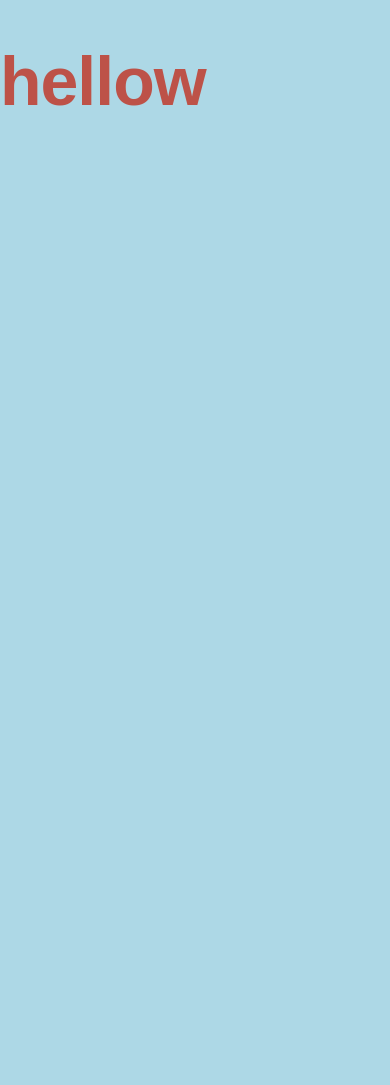
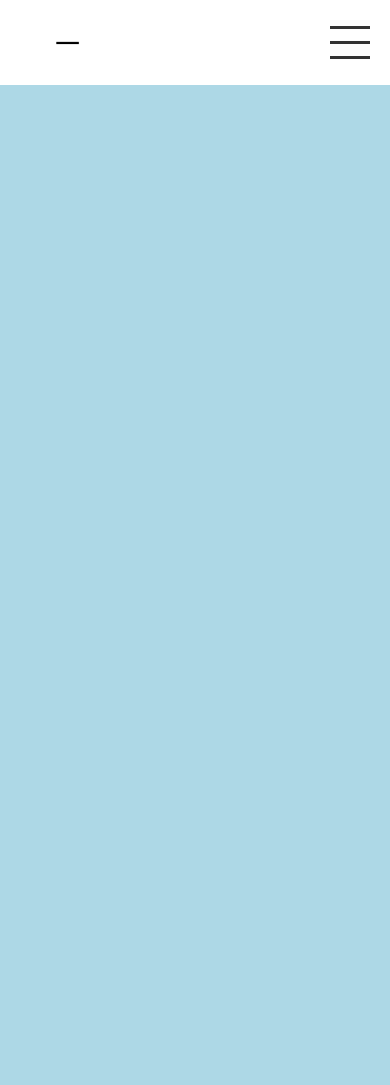
Before and after one commit to sickgraph/design-code, a Jekyll site: the page built from index.html, in a window 390 px wide. Built offline with Jekyll 4.4.1, drawn with Linux system fonts in a browser that asks for light colours; Markdown is read by kramdown in place of the engine named in the settings; before the commit the page ends 900 px from its top, so only the background shows below that.

Commit message:
Header navigation

```diff
--- /dev/null
+++ b/_includes/header.html
@@ -0,0 +1,34 @@
+<div class="mobile-nav">
+  <ul>
+    <li><a href="#about">About</a></li>
+    <li><a href="#youtube">Youtube</a></li>
+    <li><a href="#mentoring">Mentoring</a></li>
+    <li><a href="#articles">Articles</a></li>
+    <li><a href="#vine">Vine</a></li>
+    <li><a href="#design">Design</a></li>
+    <li><a href="#notes">Notes</a></li>
+    <li><a href="#contacts">Contacts</a></li>
+  </ul>
+</div>
+
+<header>
+  <div class="header-position">
+    <h1 class="logo">Filippo Donisi</h1>
+    <nav class="site-nav">
+      <ul>
+        <li><a href="#about">About</a></li>
+        <li><a href="#youtube">Youtube</a></li>
+        <li><a href="#mentoring">Mentoring</a></li>
+        <li><a href="#articles">Articles</a></li>
+        <li><a href="#vine">Vine</a></li>
+        <li><a href="#design">Design</a></li>
+        <li><a href="#notes">Notes</a></li>
+        <li><a href="#contacts">Contacts</a></li>
+      </ul>
+    </nav>
+    <a href="mailto:#" class="email-link">email me</a>
+    <div class="mobile-nav-toggle">
+      <span></span>
+    </div>
+  </div>
+</header>
--- a/assets/css/base/_base.scss
+++ b/assets/css/base/_base.scss
@@ -1,4 +1,6 @@
 // Typography
+@import url(https://fonts.googleapis.com/css?family=Open+Sans:400,600,300,400italic,600italic);
+
 
 .gigantic, .huge, .large, .bigger, .big,
 h1, h2, h3, h4, h5, h6 {
--- a/assets/css/main.css
+++ b/assets/css/main.css
@@ -4,6 +4,7 @@
  * 2. Prevent iOS text size adjust after orientation change, without disabling
  *    user zoom.
  */
+@import url(https://fonts.googleapis.com/css?family=Open+Sans:400,600,300,400italic,600italic);
 html {
   font-family: sans-serif;
   /* 1 */
@@ -437,3 +438,149 @@
   color: #2E2D33;
   -webkit-font-smoothing: antialiased;
   -webkit-text-size-adjust: 100%; }
+
+.home-wrap header {
+  width: 135px;
+  background: white;
+  padding: 30px 0; }
+  .home-wrap header .header-position {
+    position: fixed;
+    top: 30px;
+    left: 0;
+    bottom: 30px;
+    width: 135px;
+    display: -webkit-box;
+    display: -webkit-flex;
+    display: -ms-flexbox;
+    display: flex;
+    -webkit-box-orient: vertical;
+    -webkit-box-direction: normal;
+    -webkit-flex-direction: column;
+        -ms-flex-direction: column;
+            flex-direction: column;
+    -webkit-box-pack: justify;
+    -webkit-justify-content: space-between;
+        -ms-flex-pack: justify;
+            justify-content: space-between; }
+  .home-wrap header .logo {
+    overflow: hidden;
+    text-indent: 101%;
+    white-space: nowrap;
+    max-width: 135px;
+    background-image: url("/assets/img/mdash.png");
+    background-repeat: no-repeat;
+    background-position: center;
+    background-size: contain;
+    height: 80px;
+    padding: 0;
+    margin: 0; }
+  .home-wrap header .site-nav ul {
+    list-style: none;
+    margin: 20px 0;
+    padding: 0 20px 0 0;
+    text-align: right; }
+    .home-wrap header .site-nav ul li {
+      margin-bottom: 10px; }
+      .home-wrap header .site-nav ul li:last-child {
+        margin-bottom: 0; }
+  .home-wrap header .email-link {
+    display: block;
+    text-align: right;
+    padding: 0 20px 0 0; }
+  .home-wrap header .mobile-nav-toggle {
+    display: none;
+    width: 40px;
+    height: 40px;
+    margin-right: 20px;
+    -webkit-box-align: center;
+    -webkit-align-items: center;
+        -ms-flex-align: center;
+            align-items: center;
+    cursor: pointer; }
+    .home-wrap header .mobile-nav-toggle span, .home-wrap header .mobile-nav-toggle span:before, .home-wrap header .mobile-nav-toggle span:after {
+      content: "";
+      display: block;
+      height: 3px;
+      width: 100%;
+      background: #333;
+      position: relative;
+      -webkit-transition: all 0.3s ease-in-out;
+              transition: all 0.3s ease-in-out; }
+    .home-wrap header .mobile-nav-toggle span:before {
+      top: 15px; }
+    .home-wrap header .mobile-nav-toggle span:after {
+      top: -18px; }
+    .home-wrap header .mobile-nav-toggle.is-open span {
+      background: transparent; }
+    .home-wrap header .mobile-nav-toggle.is-open span:before,
+    .home-wrap header .mobile-nav-toggle.is-open span:after {
+      -webkit-transform-origin: center;
+              transform-origin: center;
+      -webkit-transform: rotate(45deg);
+              transform: rotate(45deg);
+      top: 0; }
+    .home-wrap header .mobile-nav-toggle:hover span:after {
+      -webkit-transform: rotate(-45deg);
+              transform: rotate(-45deg);
+      top: -2px; }
+
+.home-wrap .mobile-nav {
+  display: none;
+  position: absolute;
+  width: 100%;
+  background: white;
+  padding: 30px 0 20px;
+  -webkit-transform: translateY(-100%);
+          transform: translateY(-100%);
+  -webkit-transition: all 0.3s ease-in-out;
+          transition: all 0.3s ease-in-out; }
+  .home-wrap .mobile-nav ul {
+    list-style: none;
+    margin: 0;
+    padding: 0; }
+  .home-wrap .mobile-nav li {
+    text-align: center;
+    margin-bottom: 10px; }
+
+@media (max-width: 775px) {
+  .home-wrap header {
+    width: auto;
+    padding: 20px 0; }
+    .home-wrap header .header-position {
+      width: auto;
+      position: relative;
+      top: auto;
+      bottom: auto;
+      left: auto;
+      -webkit-box-orient: horizontal;
+      -webkit-box-direction: normal;
+      -webkit-flex-direction: row;
+          -ms-flex-direction: row;
+              flex-direction: row;
+      -webkit-box-align: center;
+      -webkit-align-items: center;
+          -ms-flex-align: center;
+              align-items: center; }
+    .home-wrap header .site-nav, .home-wrap header .email-link {
+      display: none; }
+    .home-wrap header .logo {
+      height: 45px; }
+    .home-wrap header .mobile-nav-toggle {
+      display: -webkit-box;
+      display: -webkit-flex;
+      display: -ms-flexbox;
+      display: flex; }
+  .home-wrap .mobile-nav.is-open {
+    display: block;
+    -webkit-transform: translateY(0%);
+            transform: translateY(0%); } }
+
+.home-wrap {
+  display: -webkit-box;
+  display: -webkit-flex;
+  display: -ms-flexbox;
+  display: flex;
+  min-height: 100vh; }
+  @media (max-width: 775px) {
+    .home-wrap {
+      display: block; } }
--- a/assets/css/main.scss
+++ b/assets/css/main.scss
@@ -3,3 +3,7 @@
 
 @import "base/vars";
 @import "base/base";
+
+@import "modules/header";
+
+@import "layouts/home";
--- a/index.html
+++ b/index.html
@@ -2,12 +2,11 @@
 layout: default
 title: Your New Jekyll Site
 ---
+<div class="home-wrap">
+  {% include header.html %}
 
-<div id="home">
-  <h1>hellow</h1>
-  <ul class="posts">
-    {% for post in site.posts %}
-      <li><span>{{ post.date | date_to_string }}</span> &raquo; <a href="{{ post.url }}">{{ post.title }}</a></li>
-    {% endfor %}
-  </ul>
+  <div class="home-section">
+    <div style="height: 1000px"></div>
+  </div>
+
 </div>
```
Also changed, not shown: assets/css/layouts/_home.scss (added, +8 -0 lines), assets/css/modules/_header.scss (added, +158 -0 lines), assets/img/logo.png (added), assets/img/mdash.png (added).
